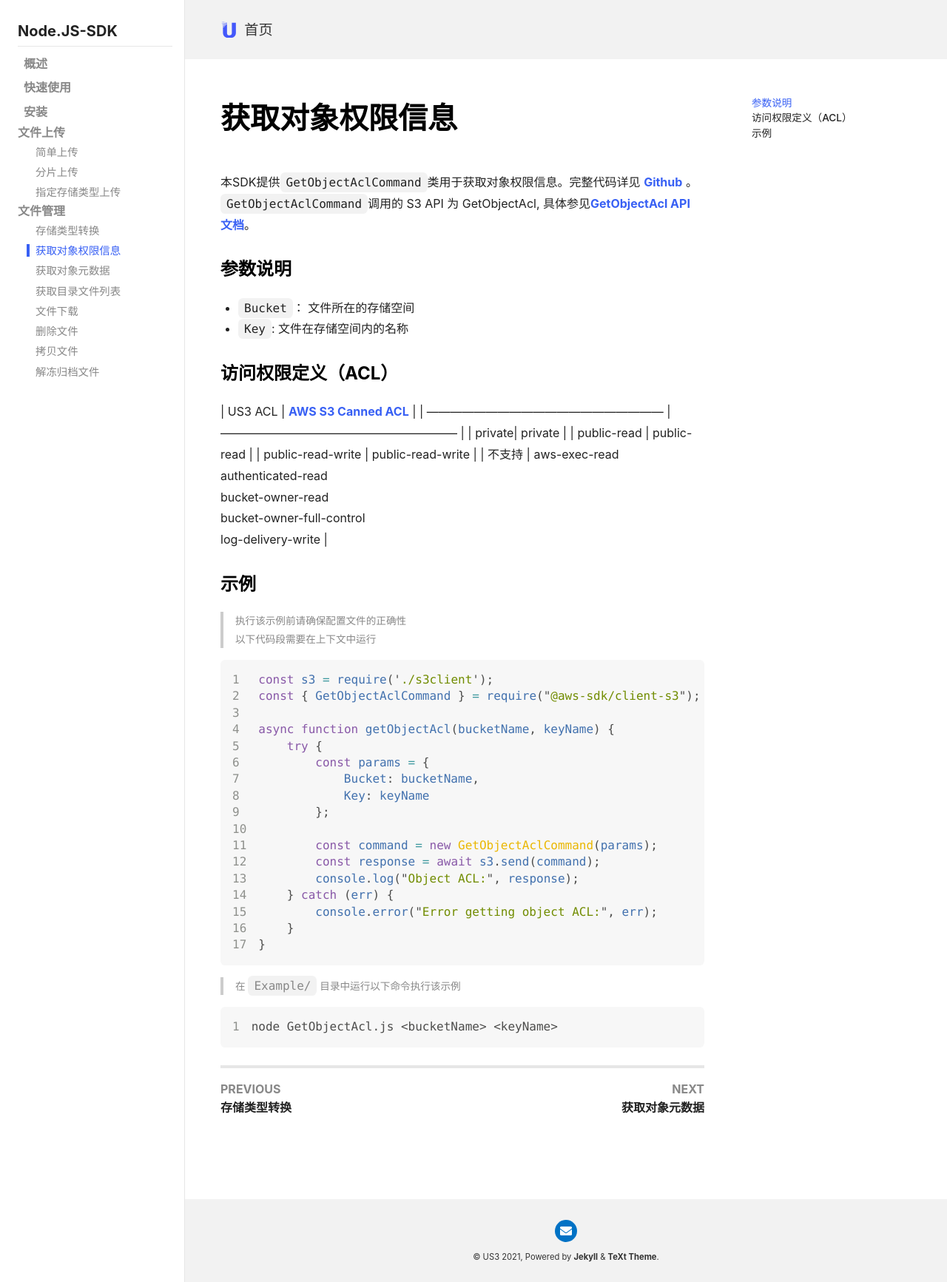
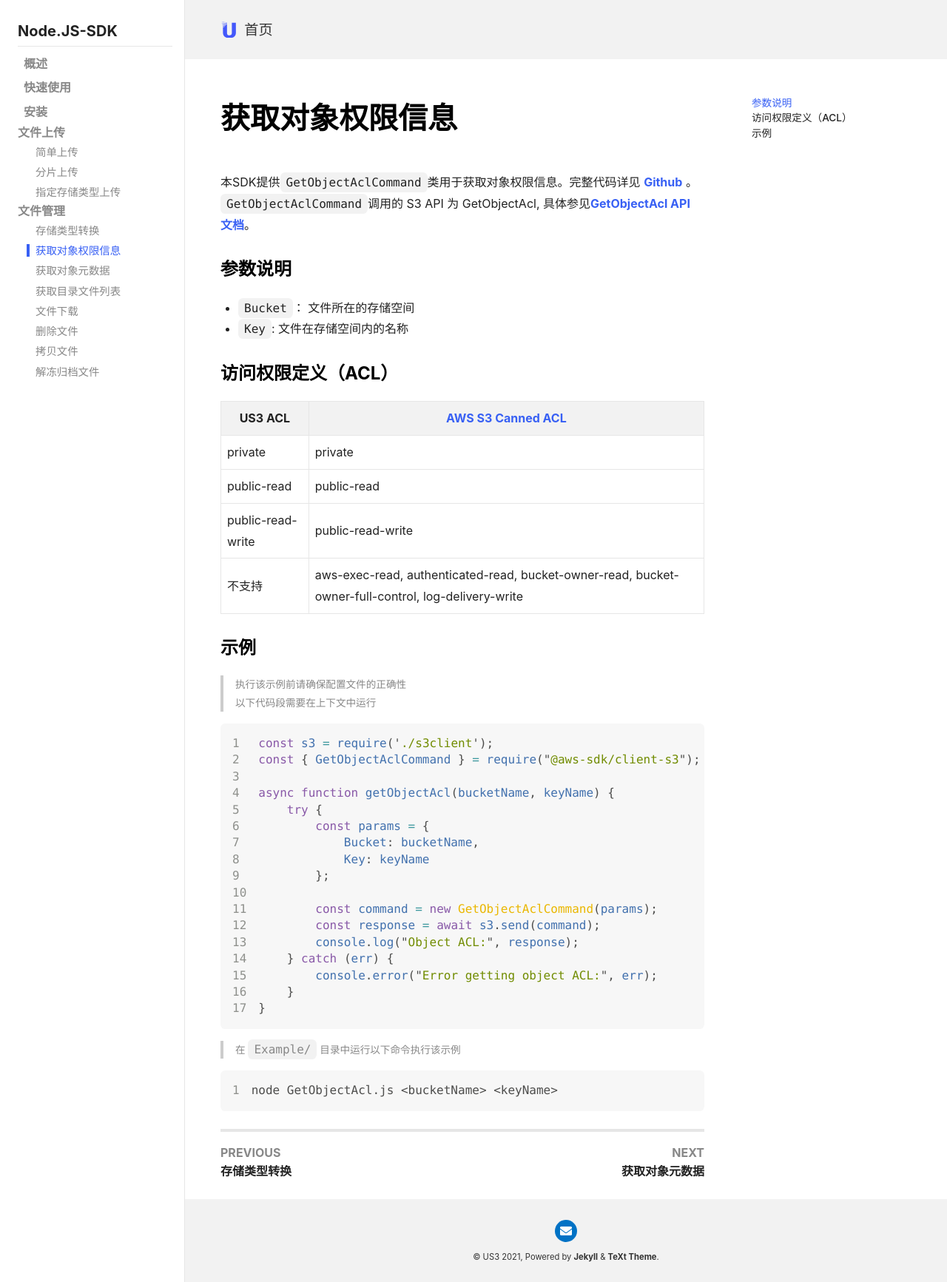
Before and after one commit to ucloud-us3/ucloud-us3.github.io, a Jekyll site: the page built from collections/_node.js-sdk/获取对象权限信息.md, in a window 1280 px wide. Shown: the whole page at 74% size. Built offline with Jekyll 4.4.1, drawn with Linux system fonts in a browser that asks for light colours; nearby versions of some CDN libraries; comment, search, counter and statistics services are not loaded.

Commit message:
nodejs added

```diff
--- a/collections/_node.js-sdk/获取对象权限信息.md
+++ b/collections/_node.js-sdk/获取对象权限信息.md
@@ -13,12 +13,15 @@
 - `Key`: 文件在存储空间内的名称
 
 ### 访问权限定义（ACL）
-| US3 ACL | [AWS S3 Canned ACL](https://docs.aws.amazon.com/AmazonS3/latest/userguide/acl-overview.html#canned-acl) |
-| ------------------------------------------------------------ | ------------------------------------------------------------ |
-| private| 	private |
-| public-read | 	public-read |
-| public-read-write | public-read-write |
-| 不支持 | aws-exec-read<br>authenticated-read<br>bucket-owner-read<br>bucket-owner-full-control<br>log-delivery-write |
+
+
+| US3 ACL           | [AWS S3 Canned ACL](https://docs.aws.amazon.com/AmazonS3/latest/userguide/acl-overview.html#canned-acl) |
+| ----------------- | -------------------------------------------- |
+| private           | private                                      |
+| public-read       | public-read                                  |
+| public-read-write | public-read-write                            |
+| 不支持            | aws-exec-read, authenticated-read, bucket-owner-read, bucket-owner-full-control, log-delivery-write |
+
 
 
 ### 示例
```
Also changed, not shown: collections/_node.js-sdk/概述.md (+2 -2 lines).
